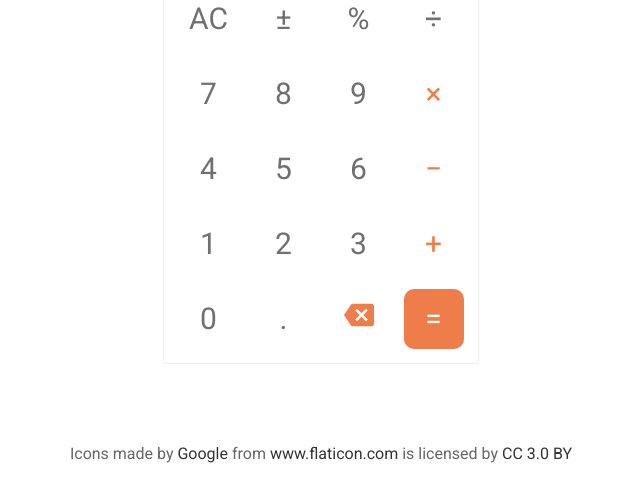
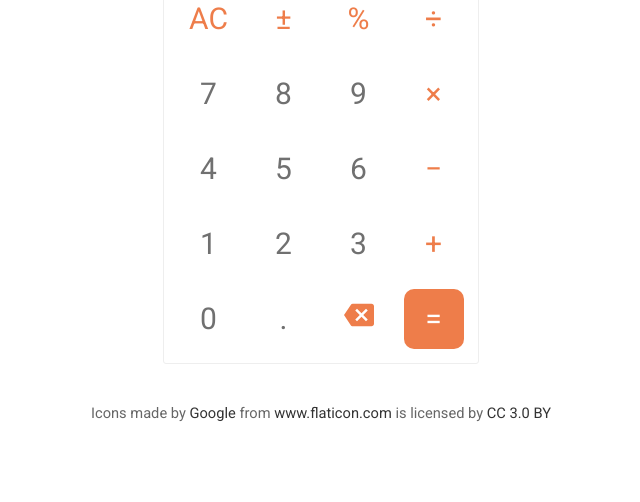
Before and after one commit to HornMichaelS/web-calculator, a plain HTML site: page index.html in a window 1280 px wide. Shown: the part 280-782 px from the top of the page, without its empty margins (319-959 px from the left). Drawn offline with Linux system fonts and the light colour scheme.

Commit message:
Fixed typo in class name

```diff
--- a/index.html
+++ b/index.html
@@ -17,10 +17,10 @@
         <div class="main-display">30</div>
         <div class="buttons-container">
             <div class="calculator-row">
-                <div class="button-container"><button class="calculator-button orangs">AC</button></div>
-                <div class="button-container"><button class="calculator-button orangs">±</button></div>
-                <div class="button-container"><button class="calculator-button orangs">%</button></div>
-                <div class="button-container"><button class="calculator-button orangs">÷</button></div>
+                <div class="button-container"><button class="calculator-button orange">AC</button></div>
+                <div class="button-container"><button class="calculator-button orange">±</button></div>
+                <div class="button-container"><button class="calculator-button orange">%</button></div>
+                <div class="button-container"><button class="calculator-button orange">÷</button></div>
             </div>
             <div class="calculator-row">
                 <div class="button-container"><button class="calculator-button">7</button></div>
--- a/styles/main.css
+++ b/styles/main.css
@@ -88,7 +88,8 @@ svg {
 }
 
 .attribution {
-    margin-top: 80px;
+    margin-top: 40px;
+    font-size: 11pt;
     color: #666;
 }
 
```
